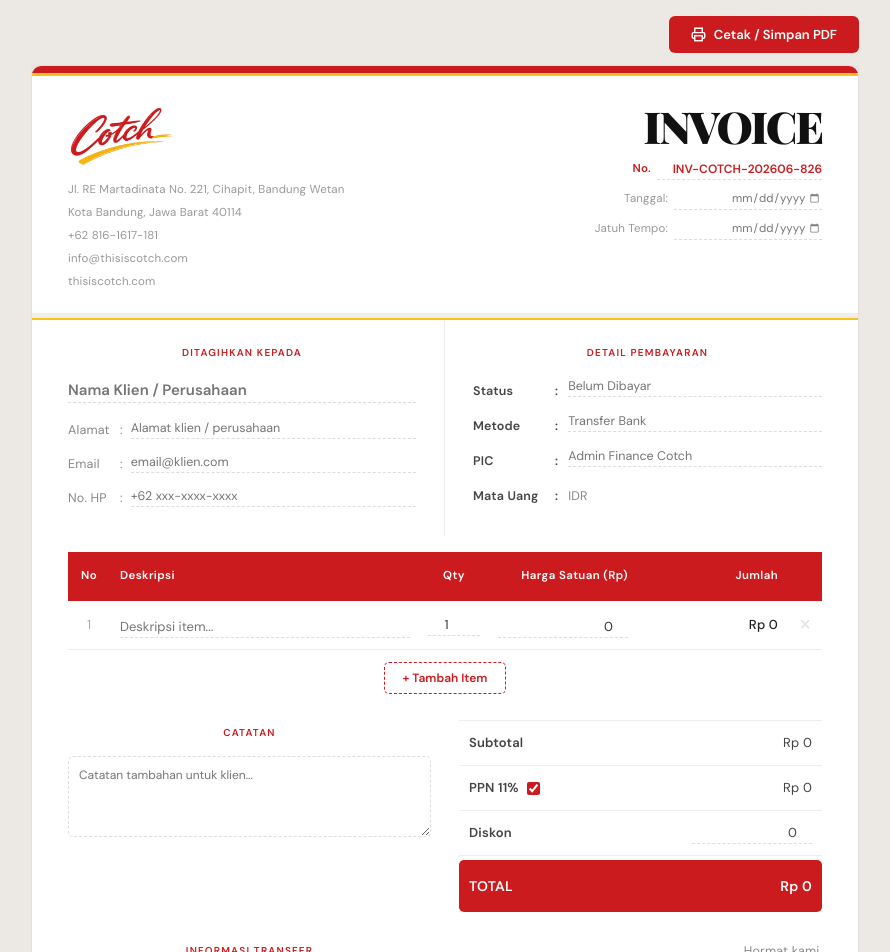
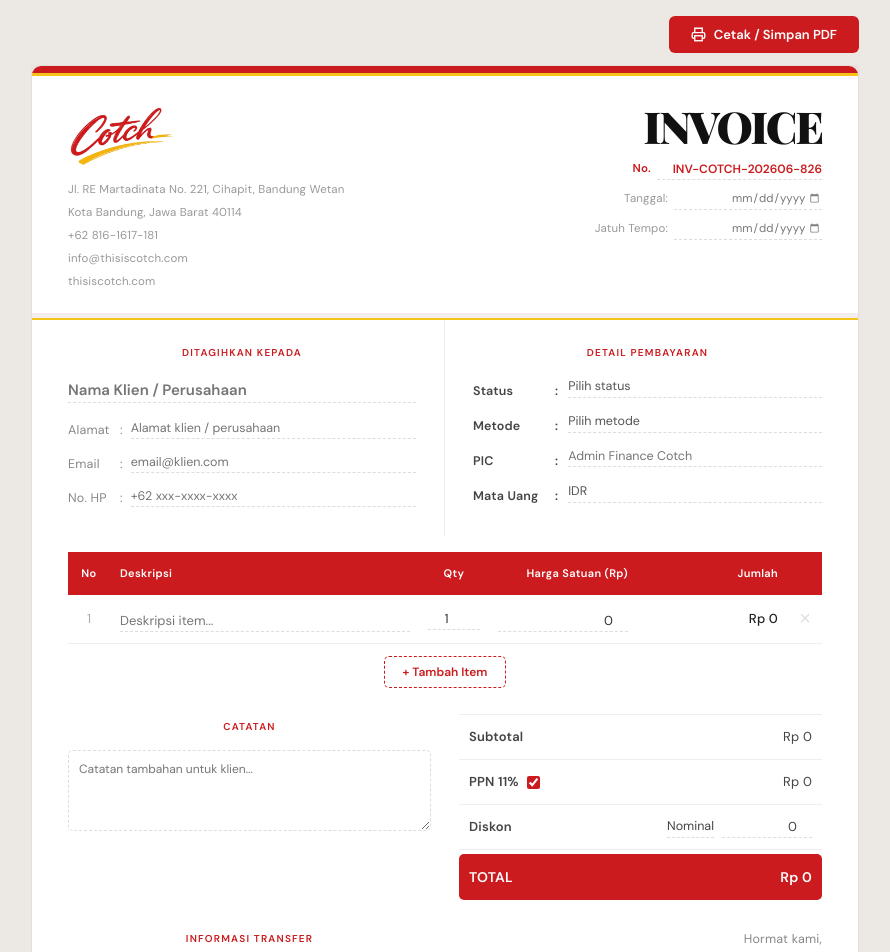
Before and after one commit to jamilsalsabila/cotch-invoice, a React (Vite) app: page / in a window 1280 px wide. Shown: the top 952 px of the page, without its empty margins (195-1085 px from the left). Built offline with nearby package versions, Linux system fonts and the light colour scheme.

Commit message:
Refine invoice mobile and print fields

```diff
--- a/src/App.jsx
+++ b/src/App.jsx
@@ -17,6 +17,10 @@ function formatTgl(s) {
   const bln = ["Januari","Februari","Maret","April","Mei","Juni",
                "Juli","Agustus","September","Oktober","November","Desember"];
   return `${parseInt(d)} ${bln[parseInt(m) - 1]} ${y}`;
+}
+
+function printValue(val) {
+  return val && String(val).trim() ? val : "\u00A0";
 }
 
 function genInvNo() {
@@ -103,7 +107,7 @@ function SignaturePad() {
 }
 
 /* ── CoRow: label kiri + titik dua sejajar + input ── */
-function CoRow({ label, val, set, ph, isStatic, lw = 82 }) {
+function CoRow({ label, val, set, ph, isStatic, lw = 82, options, printClassName = "pv-line", inputTextAlign = "left", printFlex = 1 }) {
   return (
     <div style={{ display:"flex", alignItems:"flex-start", marginBottom:7, fontSize:12.5 }}>
       <span style={{ width:lw, flexShrink:0, color:"#444", fontWeight:600,
@@ -111,20 +115,37 @@ function CoRow({ label, val, set, ph, isStatic, lw = 82 }) {
       <span style={{ marginRight:10, color:"#444", fontWeight:600,
         paddingTop:2, flexShrink:0 }}>:</span>
       {isStatic
-        ? <span style={{ color:"#888", paddingTop:2 }}>{val}</span>
+        ? <span className="pv-line-static" style={{ color:"#888", paddingTop:2 }}>{val}</span>
         : <>
-            <input className="no-print"
+            {options
+              ? <select className="no-print"
                   style={{ flex:1, minWidth:0, background:"transparent", border:"none",
                     borderBottom:"1.5px dashed #ddd", outline:"none",
                     fontFamily:"'DM Sans',system-ui,sans-serif",
-                fontSize:12.5, color:"#555", padding:"2px 0", transition:"border-color .15s" }}
+                    fontSize:12.5, color:"#555", padding:"2px 0", transition:"border-color .15s",
+                    textAlign:inputTextAlign,
+                    appearance:"none", WebkitAppearance:"none", borderRadius:0 }}
+                  value={val}
+                  onChange={e => set(e.target.value)}
+                  onFocus={e => e.target.style.borderBottomColor = RED}
+                  onBlur={e  => e.target.style.borderBottomColor = "#ddd"}>
+                  <option value="">{ph}</option>
+                  {options.map(opt => <option key={opt} value={opt}>{opt}</option>)}
+                </select>
+              : <input className="no-print"
+                  style={{ flex:1, minWidth:0, background:"transparent", border:"none",
+                    borderBottom:"1.5px dashed #ddd", outline:"none",
+                    fontFamily:"'DM Sans',system-ui,sans-serif",
+                    fontSize:12.5, color:"#555", padding:"2px 0", transition:"border-color .15s",
+                    textAlign:inputTextAlign }}
                   value={val} placeholder={ph}
                   onChange={e => set(e.target.value)}
                   onFocus={e => e.target.style.borderBottomColor = RED}
                   onBlur={e  => e.target.style.borderBottomColor = "#ddd"} />
-            <span className="pv" style={{ flex:1, fontSize:12.5, color:"#555",
+            }
+            <span className={`pv ${printClassName}`} style={{ flex:printFlex, fontSize:12.5, color:"#555",
               wordBreak:"break-word", overflowWrap:"break-word", paddingTop:2 }}>
-              {val}
+              {printValue(val)}
             </span>
           </>
       }
@@ -149,9 +170,9 @@ function ClRow({ label, val, set, ph }) {
           onChange={e => set(e.target.value)}
           onFocus={e => e.target.style.borderBottomColor = RED}
           onBlur={e  => e.target.style.borderBottomColor = "#ddd"} />
-        <div className="pv-block" style={{ fontSize:12.5, color:"#666",
+        <div className="pv-block pv-block-line" style={{ fontSize:12.5, color:"#666",
           wordBreak:"break-word", overflowWrap:"break-word", whiteSpace:"pre-wrap" }}>
-          {val}
+          {printValue(val)}
         </div>
       </div>
     </div>
@@ -195,6 +216,16 @@ export default function CotchInvoice() {
       const card   = cardRef.current;
       const scaler = scalerRef.current;
       if (!card || !scaler) return;
+
+      // Mobile browsers often resize the visual viewport as the URL bar shows/hides.
+      // Avoid transform-based scaling there to prevent resize/observer feedback loops.
+      if (window.matchMedia("(max-width: 680px)").matches) {
+        card.style.width           = "";
+        card.style.transform       = "";
+        card.style.transformOrigin = "";
+        scaler.style.height        = "";
+        return;
+      }
 
       const avail = scaler.clientWidth;
       if (avail < NATURAL_W) {
@@ -241,7 +272,9 @@ export default function CotchInvoice() {
   const [items, setItems] = useState([{ id: uid++, desc:"", qty:1, price:0 }]);
 
   const [discount, setDiscount] = useState(0);
+  const [discountType, setDiscountType] = useState("nominal");
   const [usePPN,   setUsePPN]   = useState(true);
+  const [currency, setCurrency] = useState("IDR");
   const [bank,     setBank]     = useState("");
   const [accNo,    setAccNo]    = useState("");
   const [accName,  setAccName]  = useState("");
@@ -251,7 +284,10 @@ export default function CotchInvoice() {
   const subtotal = items.reduce((s, i) =>
     s + Math.round(Number(i.qty || 0) * Number(i.price || 0)), 0);
   const ppnAmt  = usePPN ? Math.round(subtotal * 0.11) : 0;
-  const discAmt = Math.round(Number(discount) || 0);
+  const rawDiscount = Number(discount) || 0;
+  const discAmt = discountType === "percent"
+    ? Math.round(subtotal * Math.min(Math.max(rawDiscount, 0), 100) / 100)
+    : Math.round(rawDiscount);
   const total   = subtotal + ppnAmt - discAmt;
 
   const addItem    = () => setItems(p => [...p, { id: uid++, desc:"", qty:1, price:0 }]);
@@ -267,7 +303,7 @@ export default function CotchInvoice() {
     width:"100%", padding:"2px 0", transition:"border-color .15s",
   };
   const TH  = { background:RED, color:"#fff", fontWeight:600,
-                fontSize:11.5, padding:"11px 10px", letterSpacing:0.4 };
+                fontSize:11, padding:"8px 10px", letterSpacing:0.35 };
   const SL  = { fontWeight:700, fontSize:10, color:RED,
                 textTransform:"uppercase", letterSpacing:1.2, marginBottom:10 };
   const TDL = { padding:"9px 10px", fontWeight:600, color:"#444",
@@ -307,6 +343,7 @@ export default function CotchInvoice() {
         .pv       { display:none; }
         .pv-block { display:none; }
         .desc-print{ display:none; }
+        .notes-empty{ display:none; }
 
         /* ── Print ── */
         @media print {
@@ -329,16 +366,53 @@ export default function CotchInvoice() {
             word-break:break-word; overflow-wrap:break-word;
             text-align:left !important;
           }
+        .pv-line{
+            display:inline-block !important;
+            min-width:100%;
+            min-height:18px;
+            padding-bottom:2px;
+            border-bottom:1px solid #bfb7b1;
+          }
+          .pv-line-mid{
+            display:inline-block !important;
+            min-width:55%;
+            max-width:100%;
+            min-height:18px;
+            padding-bottom:2px;
+            border-bottom:1px solid #bfb7b1;
+          }
+          .pv-line-static{
+            display:inline-block !important;
+            min-width:110px;
+            min-height:18px;
+            padding-bottom:2px;
+            border-bottom:1px solid #bfb7b1;
+          }
           .pv-block{
             display:block !important;
             word-break:break-word; overflow-wrap:break-word;
             white-space:pre-wrap; text-align:left !important;
           }
+          .pv-block-line{
+            min-height:18px;
+            padding-bottom:3px;
+            border-bottom:1px solid #bfb7b1;
+          }
           .desc-print{ display:block !important;
-            word-break:break-word; overflow-wrap:break-word; }
+            word-break:break-word; overflow-wrap:break-word;
+            min-height:18px; text-align:left !important; }
           .desc-cell{ word-wrap:break-word; overflow-wrap:break-word;
             white-space:normal !important; }
           .desc-cell input{ display:none !important; }
+          .notes-empty{
+            display:grid !important;
+            gap:10px;
+          }
+          .notes-empty span{
+            display:block;
+            min-height:18px;
+            border-bottom:1px solid #bfb7b1;
+          }
         }
 
         /* ── Minimal responsive: hanya kurangi padding, BUKAN ubah layout ── */
@@ -406,7 +480,9 @@ export default function CotchInvoice() {
                     style={{ ...F, width:165, fontSize:12, color:RED, fontWeight:600, textAlign:"right" }}
                     onFocus={e => e.target.style.borderBottomColor=RED}
                     onBlur={e  => e.target.style.borderBottomColor="#ddd"} />
-                  <span className="pv" style={{ fontSize:12, color:RED, fontWeight:600 }}>{invNo}</span>
+                  <span className="pv pv-line" style={{ fontSize:12, color:RED, fontWeight:600 }}>
+                    {printValue(invNo)}
+                  </span>
                 </div>
                 {[["Tanggal", issueDate, setIssueDate],
                   ["Jatuh Tempo", dueDate, setDueDate]].map(([lbl, val, set]) => (
@@ -418,8 +494,8 @@ export default function CotchInvoice() {
                       style={{ ...F, width:148, fontSize:11.5, color:"#777", textAlign:"right" }}
                       onFocus={e => e.target.style.borderBottomColor=RED}
                       onBlur={e  => e.target.style.borderBottomColor="#ddd"} />
-                    <span className="pv" style={{ fontSize:11.5, color:"#777" }}>
-                      {formatTgl(val) || "—"}
+                    <span className="pv pv-line" style={{ fontSize:11.5, color:"#777" }}>
+                      {formatTgl(val) || "\u00A0"}
                     </span>
                   </div>
                 ))}
@@ -440,8 +516,8 @@ export default function CotchInvoice() {
                   style={{ ...F, fontWeight:700, fontSize:15, color:"#111", marginBottom:6 }}
                   onFocus={e => e.target.style.borderBottomColor=RED}
                   onBlur={e  => e.target.style.borderBottomColor="#ddd"} />
-                <div className="pv-block" style={{ fontWeight:700, fontSize:15, color:"#111",
-                  marginBottom:6, wordBreak:"break-word" }}>{clientName}</div>
+                <div className="pv-block pv-block-line" style={{ fontWeight:700, fontSize:15, color:"#111",
+                  marginBottom:6, wordBreak:"break-word" }}>{printValue(clientName)}</div>
                 <ClRow label="Alamat"  val={clientAddr}  set={setClientAddr}
                   ph="Alamat klien / perusahaan" />
                 <ClRow label="Email"   val={clientEmail} set={setClientEmail}
@@ -452,10 +528,13 @@ export default function CotchInvoice() {
 
               <div style={{ padding:"20px 0 20px 28px" }}>
                 <div style={SL}>Detail Pembayaran</div>
-                <CoRow label="Status"    val={status}    set={setStatus}    ph="Belum Dibayar"       lw={82} />
-                <CoRow label="Metode"    val={payMethod} set={setPayMethod} ph="Transfer Bank"       lw={82} />
+                <CoRow label="Status"    val={status}    set={setStatus}    ph="Pilih status"        lw={82}
+                  options={["Belum Dibayar", "Sebagian", "Lunas"]} />
+                <CoRow label="Metode"    val={payMethod} set={setPayMethod} ph="Pilih metode"        lw={82}
+                  options={["Transfer Bank", "Tunai", "QRIS", "Kartu Kredit", "Virtual Account"]} />
                 <CoRow label="PIC"       val={pic}       set={setPic}       ph="Admin Finance Cotch" lw={82} />
-                <CoRow label="Mata Uang" val="IDR"       isStatic           lw={82} />
+                <CoRow label="Mata Uang" val={currency}  set={setCurrency}  ph="Pilih mata uang"     lw={82}
+                  options={["IDR", "USD", "SGD", "EUR"]} />
               </div>
             </div>
 
@@ -489,7 +568,7 @@ export default function CotchInvoice() {
                             onFocus={e => e.target.style.borderBottomColor=RED}
                             onBlur={e  => e.target.style.borderBottomColor="#ddd"} />
                           <span className="desc-print" style={{ fontSize:13, color:"#222" }}>
-                            {item.desc}
+                            {printValue(item.desc)}
                           </span>
                         </td>
                         <td style={{ padding:"11px 8px" }}>
@@ -542,10 +621,17 @@ export default function CotchInvoice() {
                     outline:"none", transition:"border-color .15s" }}
                   onFocus={e => e.target.style.borderColor=RED}
                   onBlur={e  => e.target.style.borderColor="#ddd"} />
-                <div className="pv-block" style={{ fontSize:12, color:"#777",
+                <div className="pv-block pv-block-line" style={{ fontSize:12, color:"#777",
                   lineHeight:1.75, wordBreak:"break-word", whiteSpace:"pre-wrap" }}>
-                  {notes}
+                  {notes ? notes : "\u00A0"}
                 </div>
+                {!notes && (
+                  <div className="notes-empty">
+                    <span />
+                    <span />
+                    <span />
+                  </div>
+                )}
               </div>
 
               <div>
@@ -581,19 +667,31 @@ export default function CotchInvoice() {
                     <tr style={{ borderBottom:"1.5px solid #eee" }}>
                       <td style={TDL}>Diskon</td>
                       <td style={{ padding:"9px 10px", textAlign:"right", verticalAlign:"middle" }}>
-                        <input type="number" min="0" className="no-print" value={discount}
+                        <div className="no-print" style={{ display:"flex", justifyContent:"flex-end", alignItems:"center", gap:8 }}>
+                          <select value={discountType}
+                            onChange={e => setDiscountType(e.target.value)}
+                            style={{ ...F, width:78, fontSize:12.5, color:"#444", textAlign:"left",
+                              appearance:"none", WebkitAppearance:"none", borderRadius:0 }}
+                            onFocus={e => e.target.style.borderBottomColor=RED}
+                            onBlur={e  => e.target.style.borderBottomColor="#ddd"}>
+                            <option value="nominal">Nominal</option>
+                            <option value="percent">Persen</option>
+                          </select>
+                          <input type="number" min="0" max={discountType === "percent" ? "100" : undefined}
+                            className="no-print" value={discount}
                             onChange={e => setDiscount(e.target.value)}
-                          style={{ ...F, width:120, fontSize:13, color:"#444",
+                            style={{ ...F, width:90, fontSize:13, color:"#444",
                               textAlign:"right", MozAppearance:"textfield" }}
                             onFocus={e => e.target.style.borderBottomColor=RED}
                             onBlur={e  => e.target.style.borderBottomColor="#ddd"} />
-                        <span className="pv" style={{ color:"#444" }}>{rp(discAmt)}</span>
+                        </div>
+                        <span className="pv pv-line" style={{ color:"#444" }}>{rp(discAmt)}</span>
                       </td>
                     </tr>
                     <tr>
                       <td colSpan={2} style={{ padding:0 }}>
                         <div style={{ background:RED, borderRadius:5, display:"flex",
-                          justifyContent:"space-between", padding:"13px 10px", marginTop:4 }}>
+                          justifyContent:"space-between", padding:"10px 10px", marginTop:4 }}>
                           <span style={{ fontWeight:700, color:"#fff", fontSize:14 }}>TOTAL</span>
                           <span style={{ fontWeight:700, color:"#fff",
                             fontSize:14, whiteSpace:"nowrap" }}>{rp(total)}</span>
@@ -611,11 +709,11 @@ export default function CotchInvoice() {
               <div>
                 <div style={SL}>Informasi Transfer</div>
                 <CoRow label="Bank"         val={bank}    set={setBank}
-                  ph="Nama Bank"         lw={108} />
+                  ph="Nama Bank"         lw={108} printClassName="pv-line-mid" printFlex="0 1 55%" />
                 <CoRow label="No. Rekening" val={accNo}   set={setAccNo}
-                  ph="Nomor Rekening"    lw={108} />
+                  ph="Nomor Rekening"    lw={108} printClassName="pv-line-mid" printFlex="0 1 55%" />
                 <CoRow label="Atas Nama"    val={accName} set={setAccName}
-                  ph="Nama Pemegang Rek" lw={108} />
+                  ph="Nama Pemegang Rek" lw={108} printClassName="pv-line-mid" printFlex="0 1 55%" />
               </div>
               <div style={{ display:"flex", flexDirection:"column",
                 justifyContent:"flex-end", alignItems:"flex-end" }}>
```
Lines whose indentation alone changed are shown as unchanged.
